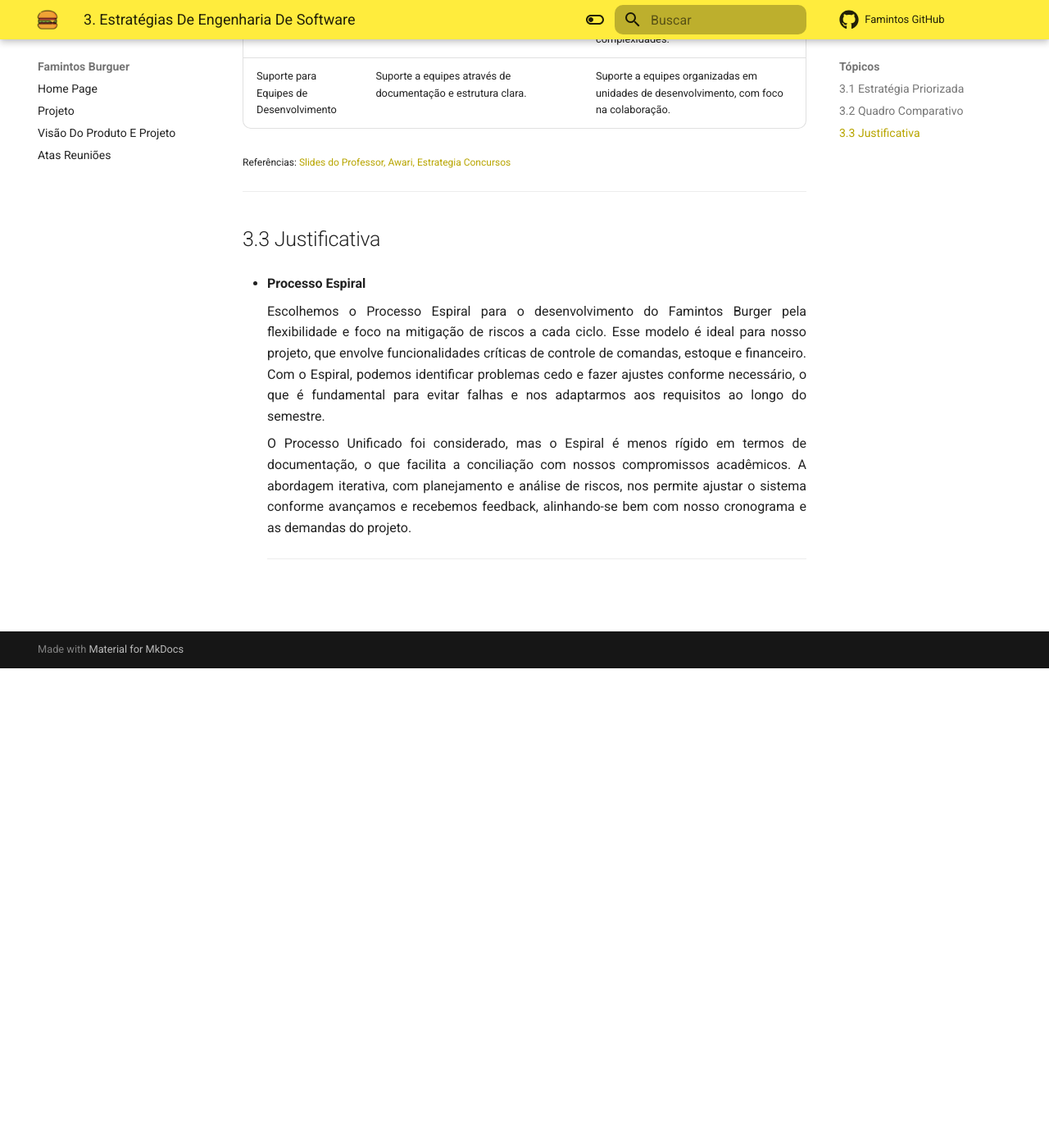
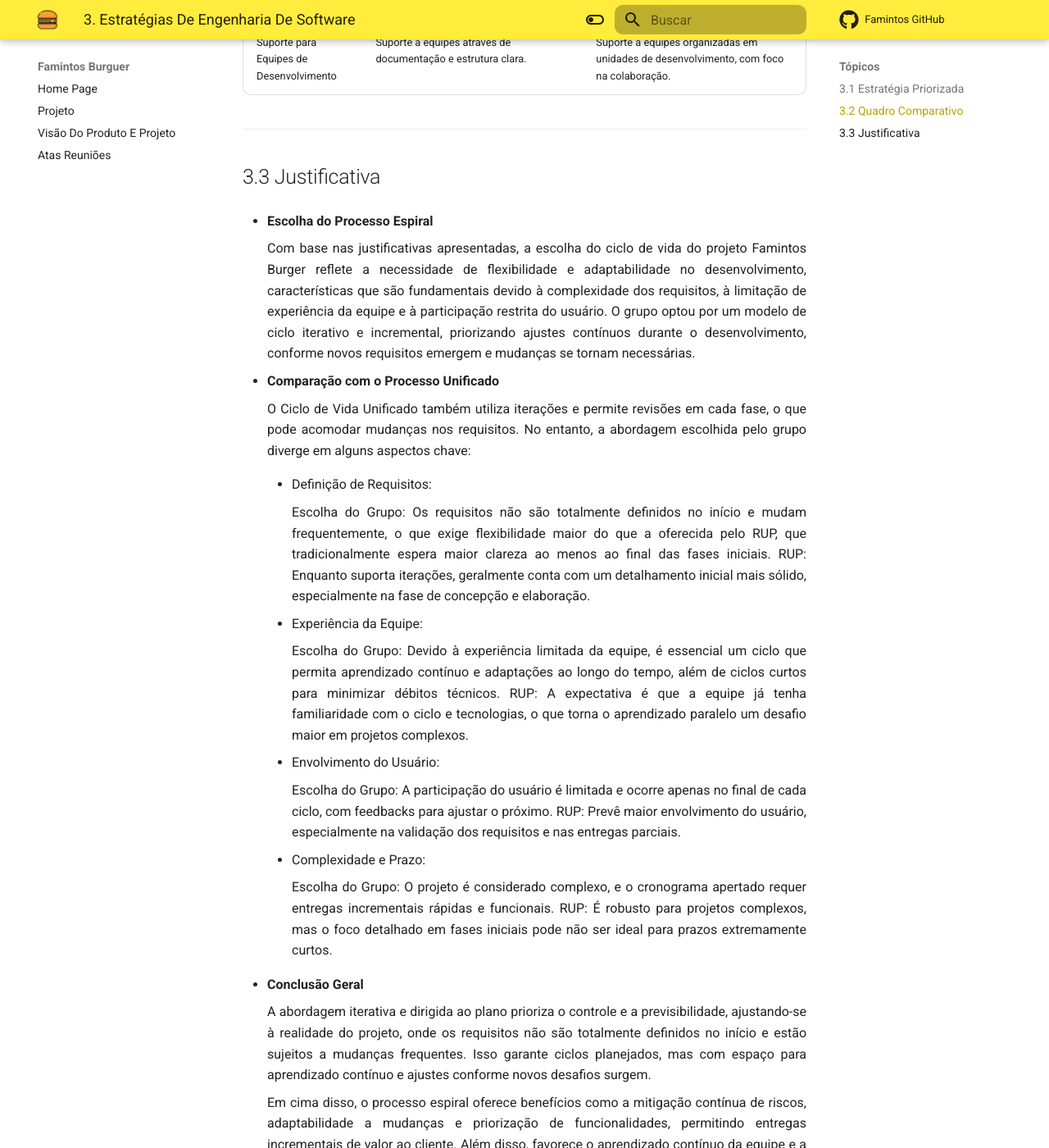
Before and after one commit to mdsreq-fga-unb/2024.2-T01-FamintosBurguer, an MkDocs documentation site: the page built from docs/ProdutoProjeto/3_Estrategia.md, in a window 1280 px wide and 1400 px high, scrolled down 1890 px. Shown: the whole window at 82% size. Built offline with MkDocs 1.6.1 and Material for MkDocs 9.7.7, drawn with Linux system fonts in a browser that asks for light colours; comment, search, counter and statistics services are not loaded; before the commit the page ends 2705 px from its top, so only the background shows below that; some of the changed text lies outside the part shown.

Commit message:
Análise mais corroborativa a respeito do processo em Espiral.

```diff
--- a/docs/ProdutoProjeto/3_Estrategia.md
+++ b/docs/ProdutoProjeto/3_Estrategia.md
@@ -4,11 +4,15 @@
 
 ## 3.1 Estratégia Priorizada
 
-- **Abordagem:** Dirigida a plano.
-
-- **Ciclo de vida:** Iterativo.
-
-- **Processo:** Espiral.
+<div class="grid cards" markdown>
+- [:material-clipboard-arrow-right-outline:](https://mdsreq-fga-unb.github.io/2024.2-T01-FamintosBurguer/ProdutoProjeto/3_Estrategia/) __Abordagem -__ Dirigida a plano.
+</div>
+<div class="grid cards" markdown>
+- [:material-dots-circle:](https://mdsreq-fga-unb.github.io/2024.2-T01-FamintosBurguer/ProdutoProjeto/3_Estrategia/) __Ciclo de vida -__ Iterativo.
+</div>
+<div class="grid cards" markdown>
+- [:simple-processingfoundation:](https://mdsreq-fga-unb.github.io/2024.2-T01-FamintosBurguer/ProdutoProjeto/3_Estrategia/) __Processo -__ Espiral.
+</div>
 
 ___________________________________________________________________________________
 
@@ -23,29 +27,60 @@
 |Estrutura de Processos|Consiste em ciclos ou "espirais", onde cada ciclo inclui quatro fases: Planejamento, Análise de Riscos, Desenvolvimento e Avaliação do Cliente. |Estrutura de processos bem definida, mas adaptável conforme necessário. Compreende quatro fases principais: Iniciação, Elaboração, Construção e Transição. |
 |Flexibilidade de Requisitos |É mais flexível, permitindo adaptações frequentes baseadas em feedback contínuo e resultados das avaliações de riscos. O processo pode ser moldado de acordo com as necessidades do projeto e as condições do ambiente de desenvolvimento. |Oferece uma estrutura mais rígida em termos de fases e atividades, mas ainda assim permite adaptações dentro de suas iterações. É projetado para se adaptar a diferentes contextos e tipos de projeto, mas mantém uma abordagem mais formal. |
 |Colaboração com Cliente |Envolve a coleta de feedback com o cliente ao fim de cada ciclo.|Colaboração com o cliente durante todo o processo, especialmente nas fases iniciais.|
-|Complexidade do Processo|O Processo Espiral, embora ainda complexo, permite uma abordagem mais flexível e adaptável, onde as equipes podem responder rapidamente a mudanças e feedback. Isso pode facilitar a gestão de complexidade.|O Processo Unificado tende a ser mais complexo devido à sua estrutura formal e necessidade de documentação detalhada, o que pode ser desafiador, especialmente em projetos grandes ou para equipes inexperientes. |
-|Qualidade Técnica|Pode exigir mais documentação técnica e testes rigorosos.|Enfoque em qualidade técnica, com práticas como revisão de código e testes contínuos. |
+|Complexidade do Processo|Complexidade moderada, focada na gestão de riscos e ajustes iterativos.|Alta complexidade devido à formalidade e necessidade de documentação detalhada. |
+|Qualidade Técnica|Alto foco em testes e validação ao fim de cada ciclo, adaptável às necessidades.|Enfoque contínuo em qualidade, com revisão de código e testes em cada fase. |
 |Práticas de Desenvolvimento|Práticas de desenvolvimento bem definidas, mas podem ser menos flexíveis.|Práticas definidas, mas com flexibilidade para adotar métodos ágeis e melhores práticas.|
-| Adaptação ao Projeto da Famintos Burguer|É um modelo de desenvolvimento iterativo que enfatiza a análise de riscos, ou seja, em cada ciclo, os riscos são identificados e avaliados, e as decisões sobre o desenvolvimento são baseadas nessa análise.| É baseado numa abordagem iterativo incremental onde cada fase é subdividida em iterações, permitindo refinamento contínuo dos requisitos e desenvolvimento.|
+|Adaptação ao Projeto da Famintos Burguer |Ideal para requisitos mutáveis e equipe inexperiente, permitindo ajustes frequentes.| Adequado para projetos com maior clareza de requisitos e equipe experiente.|
 |Documentação|A documentação pode ser menos formal e varia de acordo com as necessidades do projeto e as etapas do ciclo. O foco está mais na comunicação contínua e na adaptação às mudanças do que em documentação extensiva.|Enfatiza a documentação em cada fase, com entregáveis claros e planejados para garantir a qualidade e rastreabilidade. A documentação é uma parte integral, ajudando a manter o controle do progresso e da comunicação entre as partes interessadas. |
-| Controle de Qualidade|Controle de qualidade mais formal e planejado. Ao final de cada ciclo são realizadas mais verificações.|Controle de qualidade em cada fase, com ênfase na revisão e teste contínuos.|
+|Controle de Qualidade |Controle de qualidade mais formal e planejado. Ao final de cada ciclo são realizadas mais verificações.|Controle de qualidade em cada fase, com ênfase na revisão e teste contínuos.|
 |Escalabilidade |Escalável para projetos maiores, mas com complexidade aumentada.| Altamente escalável, adequado para projetos de diferentes tamanhos e complexidades.|
 |Suporte para Equipes de Desenvolvimento| Suporte a equipes através de documentação e estrutura clara.| Suporte a equipes organizadas em unidades de desenvolvimento, com foco na colaboração.|
 
-<p style="font-size: 12px">Referências:
-    <a href="https://aprender3.unb.br/pluginfile.php/2976243/mod_folder/content/0/Unidade%201%20-%20Aula%20-%20Aborgadens%2C%20Ciclos%20de%20Vida%20e%20Processo.pdf">Slides do Professor,</a>
-    <a href="https://awari.com.br/desenvolvimento-de-software-espiral-entendendo-a-metodologia/">Awari,</a>
-    <a href="https://www.estrategiaconcursos.com.br/blog/engenharia-software-processo-unificado-rup/">Estrategia Concursos</a>
-    </p>_______________________________
+
+___________________________________________________________________________________
 
 ## 3.3 Justificativa
 
-- **Processo Espiral**
+- **Escolha do Processo Espiral**
     <div style="text-align: justify">
 
-    Escolhemos o Processo Espiral para o desenvolvimento do Famintos Burger pela flexibilidade e foco na mitigação de riscos a cada ciclo. Esse modelo é ideal para nosso projeto, que envolve funcionalidades críticas de controle de comandas, estoque e financeiro. Com o Espiral, podemos identificar problemas cedo e fazer ajustes conforme necessário, o que é fundamental para evitar falhas e nos adaptarmos aos requisitos ao longo do semestre. <br />
+    Com base nas justificativas apresentadas, a escolha do ciclo de vida do projeto Famintos Burger reflete a necessidade de flexibilidade e adaptabilidade no desenvolvimento, características que são fundamentais devido à complexidade dos requisitos, à limitação de experiência da equipe e à participação restrita do usuário. O grupo optou por um modelo de ciclo iterativo e incremental, priorizando ajustes contínuos durante o desenvolvimento, conforme novos requisitos emergem e mudanças se tornam necessárias.
 
-    O Processo Unificado foi considerado, mas o Espiral é menos rígido em termos de documentação, o que facilita a conciliação com nossos compromissos acadêmicos. A abordagem iterativa, com planejamento e análise de riscos, nos permite ajustar o sistema conforme avançamos e recebemos feedback, alinhando-se bem com nosso cronograma e as demandas do projeto.
+    </div>
+
+- **Comparação com o Processo Unificado**
+    <div style="text-align: justify">
+
+    O Ciclo de Vida Unificado também utiliza iterações e permite revisões em cada fase, o que pode acomodar mudanças nos requisitos. No entanto, a abordagem escolhida pelo grupo diverge em alguns aspectos chave:
+
+    - Definição de Requisitos:
+
+        Escolha do Grupo: Os requisitos não são totalmente definidos no início e mudam frequentemente, o que exige flexibilidade maior do que a oferecida pelo RUP, que tradicionalmente espera maior clareza ao menos ao final das fases iniciais.
+        RUP: Enquanto suporta iterações, geralmente conta com um detalhamento inicial mais sólido, especialmente na fase de concepção e elaboração.
+
+    - Experiência da Equipe:
+
+        Escolha do Grupo: Devido à experiência limitada da equipe, é essencial um ciclo que permita aprendizado contínuo e adaptações ao longo do tempo, além de ciclos curtos para minimizar débitos técnicos.
+        RUP: A expectativa é que a equipe já tenha familiaridade com o ciclo e tecnologias, o que torna o aprendizado paralelo um desafio maior em projetos complexos.
+
+    - Envolvimento do Usuário:
+
+        Escolha do Grupo: A participação do usuário é limitada e ocorre apenas no final de cada ciclo, com feedbacks para ajustar o próximo.
+        RUP: Prevê maior envolvimento do usuário, especialmente na validação dos requisitos e nas entregas parciais.
+
+    - Complexidade e Prazo:
+
+        Escolha do Grupo: O projeto é considerado complexo, e o cronograma apertado requer entregas incrementais rápidas e funcionais.
+        RUP: É robusto para projetos complexos, mas o foco detalhado em fases iniciais pode não ser ideal para prazos extremamente curtos.
+
+    </div>
+
+- **Conclusão Geral**
+    <div style="text-align: justify">
+
+    A abordagem iterativa e dirigida ao plano prioriza o controle e a previsibilidade, ajustando-se à realidade do projeto, onde os requisitos não são totalmente definidos no início e estão sujeitos a mudanças frequentes. Isso garante ciclos planejados, mas com espaço para aprendizado contínuo e ajustes conforme novos desafios surgem.
+
+    Em cima disso, o processo espiral oferece benefícios como a mitigação contínua de riscos, adaptabilidade a mudanças e priorização de funcionalidades, permitindo entregas incrementais de valor ao cliente. Além disso, favorece o aprendizado contínuo da equipe e a incorporação de feedbacks, garantindo melhorias progressivas na qualidade do sistema enquanto mantém um planejamento estruturado.
 
     </div>
 ___________________________________________________________________________________
```
